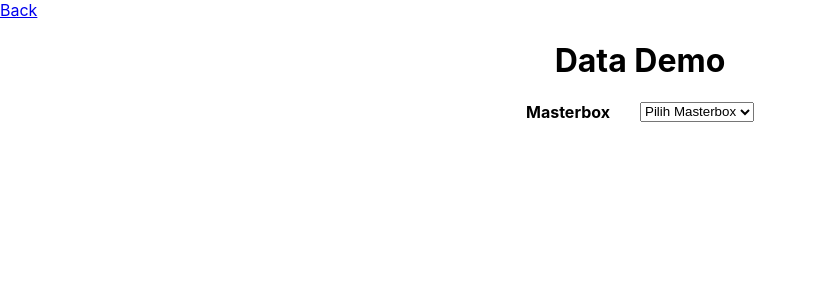
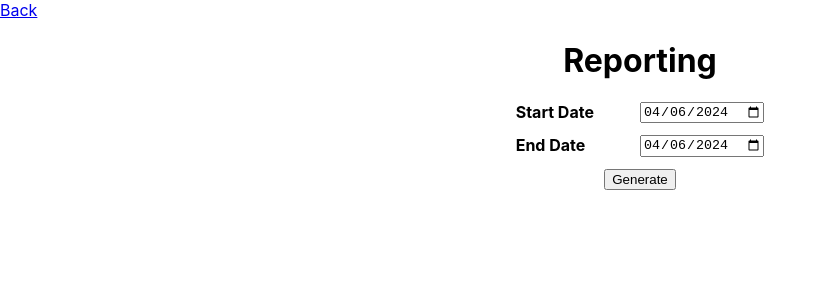
Before and after one commit to KevinDallian/QRCode, a React (Create React App) app: page /reporting in a window 1280 px wide. Shown: the top 300 px of the page, without its empty margins (0-826 px from the left). Built offline with nearby package versions, Linux system fonts and the light colour scheme.

Commit message:
added prefix for aggregation

```diff
--- a/src/App.js
+++ b/src/App.js
@@ -13,7 +13,17 @@ function App() {
   // const [jobs, setJobs] = useState([{id: "J001", productID: "PR001", batchNo: "B001", expiredDate: "12/12/2022", quantity: 100, jobStatus: "Active"}]);
   // const [orders, setOrders] = useState([{id: "O001", jobID: "J001", masterboxID: "M001", manufactureDate: "12/12/2022", status: "Active"}, {id: "O002", jobID: "J001", masterboxID: "M001", manufactureDate: "12/12/2022", status: "Active"}]);
   // const [masterboxs, setMasterbox] = useState([{id: "M001", productID: "PR001", jobID: "J001"}]);
-  const [products, setProducts] = useState([]);
+  const [products, setProducts] = useState([{
+    id: "PR001",
+    name: "Paracetamol",
+    nie: "DKL2321312",
+    het: 25000,
+    storage : "Simpan dalam suhu ruangan",
+    aggregations: [
+      {name: "Box", quantity: 20, prefix:'BX', level: 1},
+      {name: "Palet", quantity: 5, prefix:'PX', level: 2}
+    ]
+  }]);
   const [jobs, setJobs] = useState([]);
   const [orders, setOrders] = useState([]);
   const [masterboxs, setMasterbox] = useState([]);
@@ -27,7 +37,7 @@ function App() {
               <Route path='registrasi' element={<Registrasi products={products} setProducts={setProducts}/>}/>
               <Route path='jobOrder' element={<JobOrder jobs={jobs} setJobs={setJobs} products={products}/>}/>
               <Route path='serialisasi' element={<Serialisasi jobs={jobs} products={products} globalOrders={orders} setGlobalOrders={setOrders}/>} />
-              <Route path='agregasi' element={<Agregasi jobs={jobs} products={products} globalOrders={orders} setGlobalOrders={setOrders} masterboxs={masterboxs} setGlobalMasterbox={setMasterbox}/>}/>
+              <Route path='agregasi' element={<Agregasi jobs={jobs} products={products} globalOrders={orders} setGlobalOrders={setOrders} globalMasterboxs={masterboxs} setGlobalMasterbox={setMasterbox}/>}/>
               <Route path='reporting' element={<Reporting jobs={jobs} products={products} orders={orders} masterboxs={masterboxs}/>}/>
               <Route path='*'>404 Not Found</Route>
             </Route>
--- a/src/Pages/Agregasi/Agregasi.js
+++ b/src/Pages/Agregasi/Agregasi.js
@@ -1,21 +1,38 @@
 import './Agregasi.css';
 import ActionButton from '../../Components/ActionButton/ActionButton';
 import { Link } from 'react-router-dom';
-import { useState } from 'react';
+import { useEffect, useState } from 'react';
 import {EndModal, JobList, JobModal} from '../Serialisasi/Serialisasi';
 import ReactTable from '../../Components/Table/ReactTable';
 import Modal from '../../Components/Modal/Modal';
 import Barcode from 'react-jsbarcode';
+import { OptionForm } from '../../Components/FormDetail/FormDetail';
+import { findAllByTestId } from '@testing-library/react';
 
-export default function Agregasi({jobs, products, globalOrders, setGlobalOrders, masterboxs, setGlobalMasterbox}){
+export default function Agregasi({jobs, products, globalOrders, setGlobalOrders, globalMasterboxs, setGlobalMasterbox}){
     const headers = ['No', 'Order ID', 'Masterbox ID', 'Manufacture Date', 'Status'];
     const [showJobModal, setShowJobModal] = useState(false);
     const [showEndModal, setShowEndModal] = useState(false);
     const [showPrintModal, setShowPrintModal] = useState(false);
+
+    const [aggregationQty, setAggregationQty] = useState(0);
+    const [aggregationLvl, setAggregationLvl] = useState(null);
     const [currentJob, setCurrentJob] = useState({});
     const [scannedData, setScannedData] = useState([]);
     const [printData, setPrintData] = useState(null);
-    const [product, setProduct] = useState({});
+    const [product, setProduct] = useState(null);
+
+    useEffect(() => {
+        if (product !== null) {
+            const aggregation = product.aggregations.find((aggregation) => aggregation.name === aggregationLvl);
+            setAggregationQty(aggregation.quantity);
+        }
+    }, [aggregationLvl])
+
+    const getProductAggregationNames = (product) => {
+        if (product.aggregations === undefined) return [];
+        return product.aggregations.map((aggregation) => aggregation.name);
+    }
 
     const loadJob = (index) => {
         const job = jobs[index];
@@ -44,7 +61,6 @@ export default function Agregasi({jobs, products, globalOrders, setGlobalOrders,
         } else if (modalType === "PrintModal") {
             setShowPrintModal(!showPrintModal);
         }
-
     }
 
     const formatDate = (date) => {
@@ -57,6 +73,9 @@ export default function Agregasi({jobs, products, globalOrders, setGlobalOrders,
     }
 
     const scanOrder = () => {
+        const aggregation = product.aggregations.find((aggregation) => aggregation.name === aggregationLvl);
+
+        if (aggregation.level === 1) {
             const orders = globalOrders.filter((order) => order.jobID === currentJob.id && order.masterboxID === "");
             if (orders === undefined || orders.length === 0) return;
             const index = scannedData.length;
@@ -68,11 +87,26 @@ export default function Agregasi({jobs, products, globalOrders, setGlobalOrders,
                 orderStatus : "Printed"
             };
             setScannedData([...scannedData, newData]);
+        } else {
+            const masterboxs = globalMasterboxs.filter((masterbox)=> masterbox.jobID === currentJob.id);
+            if (masterboxs === undefined || masterboxs.length === 0) return;
+            const index = scannedData.length;
+            if (masterboxs[index] == null) return;
+            const masterbox = masterboxs[index];
+            const newData = {
+                orderID : masterbox.id,
+                masterboxID : "",
+                manufactureDate : new Date().toString(),
+                orderStatus : "Printed"
+            };
+            setScannedData([...scannedData, newData]);
+        }
     }
 
     const printMasterBox = () => {
-        const existingDataLength = masterboxs.length + 1;
-        const generatedID = `${product.nie}/${currentJob.batchNo}/MB${(existingDataLength).toString().padStart(3, "0")}`;
+        const existingDataLength = globalMasterboxs.length + 1;
+        const masterboxPrefix = product.aggregations.find((aggregation) => aggregation.name === aggregationLvl).prefix;
+        const generatedID = `${product.nie}/${currentJob.batchNo}/${masterboxPrefix}${(existingDataLength).toString().padStart(3, "0")}`;
         const masterbox = {
             id : generatedID,
             productID : currentJob.productID,
@@ -92,12 +126,12 @@ export default function Agregasi({jobs, products, globalOrders, setGlobalOrders,
         const updatedOrders = globalArrayOrders.map((order) => {
             if (scannedData.find((data) => data.orderID === order.id)){
                 order.masterboxID = generatedID;
-                order.status = "Printed";
+                order.status = "Scanned";
             }
             return order;
         });
         setGlobalOrders(updatedOrders);
-        setGlobalMasterbox([...masterboxs, masterbox]);
+        setGlobalMasterbox([...globalMasterboxs, masterbox]);
         setPrintData(printData);
         toggleModal("PrintModal");
     }
@@ -111,12 +145,14 @@ export default function Agregasi({jobs, products, globalOrders, setGlobalOrders,
             {showPrintModal && <PrintModal data={printData} toggleModal={()=>endPrint()}/>}
             <div className='flex-row job-display'>
                 <div className='col'>
+                    {product !== null && <OptionForm variableName={"Level"} options={getProductAggregationNames(product)} value={aggregationLvl} setValue={setAggregationLvl}/>}
+
                     <JobList name={"Job ID"} detail={currentJob.id} />
                     <JobList name={"Produk"} detail={currentJob.productID} />
                     <JobList name={"Batch No"} detail={currentJob.batchNo} />
                 </div>
                 <div className='col'>
-                    <JobList name={"Order Quantity"} detail={product.quantity}/>
+                    <JobList name={"Order Quantity"} detail={aggregationQty}/>
                     <JobList name={"Expired Date"} detail={formatDate(currentJob.expiredDate)}/>
                     <JobList name={"Job Status"} detail={currentJob.jobStatus}/>
                 </div>
@@ -125,8 +161,8 @@ export default function Agregasi({jobs, products, globalOrders, setGlobalOrders,
                     <ActionButton name={"End Job"} onClickFunction={()=> {toggleModal("EndModal")}} disabled={Object.keys(currentJob).length === 0}/>
                 </div>
                 <div className='flex-column'>
-                    <ActionButton name={"Print"} onClickFunction={()=> {printMasterBox()}} disabled={scannedData.length < product.quantity || Object.keys(currentJob).length === 0}/>
-                    <ActionButton name={"Scan"} onClickFunction={()=> {scanOrder()}} disabled={Object.keys(currentJob).length === 0 || scannedData.length >= product.quantity}/>
+                    <ActionButton name={"Print"} onClickFunction={()=> {printMasterBox()}} disabled={scannedData.length < aggregationQty || Object.keys(currentJob).length === 0}/>
+                    <ActionButton name={"Scan"} onClickFunction={()=> {scanOrder()}} disabled={Object.keys(currentJob).length === 0 || scannedData.length >= aggregationQty}/>
                 </div>
             </div>
 
--- a/src/Pages/Registrasi/Registrasi.js
+++ b/src/Pages/Registrasi/Registrasi.js
@@ -60,7 +60,7 @@ export default function Registrasi({products, setProducts}){
     const setAggregationForm = (quantity) => {
         let newFields = [];
         for (let i=0;i<quantity;i++) {
-            newFields.push({name:'', quantity:0, level: i+1});
+            newFields.push({name:'', quantity:0, prefix:'', level: i+1});
         }
         setAggregations(newFields);
     }
--- a/src/Pages/Reporting/Reporting.js
+++ b/src/Pages/Reporting/Reporting.js
@@ -2,13 +2,14 @@ import './Reporting.css';
 import { useEffect, useState } from 'react';
 import { OptionForm } from '../../Components/FormDetail/FormDetail';
 import { Link } from 'react-router-dom';
+import { DateForm } from '../../Components/FormDetail/FormDetail';
 import Barcode from 'react-jsbarcode';
 import QRCode from 'react-qr-code';
 import Modal from '../../Components/Modal/Modal';
 
 export default function Reporting({jobs, products, orders, masterboxs}){
-    const masterboxIDs = masterboxs.map((masterbox) => `${masterbox.id}`);
-    const [masterboxId, setMasterboxId] = useState('');
+    const [startDate, setStartDate] = useState(new Date());
+    const [endDate, setEndDate] = useState(new Date());
     const [masterboxData, setMasterboxData] = useState(null);
     const [orderData, setOrderData] = useState([]);
     const [jobData, setJobData] = useState([]);
@@ -54,45 +55,16 @@ export default function Reporting({jobs, products, orders, masterboxs}){
             return new Date(date).toISOString().split('T')[0];
         }
     }
-
-    useEffect(() => {
-        if (masterboxId) {
-            const masterbox = masterboxs.find((masterbox) => masterbox.id === masterboxId);
-            setMasterboxData(masterbox);
-            console.log("Masterbox : ", masterbox);
-
-            const order = orders.filter((order) => order.masterboxID === masterboxId);
-            setOrderData(order);
-            console.log("Order : ", order);
-
-            const job = jobs.find((job) => job.id === masterbox.jobID);
-            setJobData(job);
-            console.log("Job : ", job);
-
-            const product = products.find((product) => product.id === job.productID);
-            setProductData(product);
-            console.log("Product : ", product);
-        } else {
-            setMasterboxData(null);
-            setOrderData([]);
-            setJobData([]);
-            setProductData([]);
-        }
-    }, [masterboxId]);
     return (
         <>
             <Link to={"/"}>Back</Link>
             <div className='center'>
-                <h1>Data Demo</h1>
-                <OptionForm variableName='Masterbox' options={masterboxIDs} value={masterboxId} setValue={(e)=>{setMasterboxId(e)}}/>
-                {masterboxData === null ? <></> : <MasterboxDisplay productData={productData} jobData={jobData} masterboxData={masterboxData}/>}
-                {orderData.length === 0 ? <></> :
-                <><h1>Orders</h1>
-                {orderDisplay}</>
-                }
+                <h1>Reporting</h1>
+                <DateForm variableName='Start Date' value={startDate} setValue={setStartDate}/>
+                <DateForm variableName='End Date' value={endDate} setValue={setEndDate}/>
                 {showModal && <ProductModal productData={productData} setShowModal={setShowModal}/>}
+                <button onClick={()=>{console.log('Generate')}}>Generate</button>
             </div>
-
         </>
     )
 }
--- a/src/Pages/Serialisasi/Serialisasi.js
+++ b/src/Pages/Serialisasi/Serialisasi.js
@@ -90,7 +90,7 @@ export default function Serialisasi({jobs, products, globalOrders, setGlobalOrde
                     <JobList name={"Batch No"} detail={currentJob.batchNo} />
                 </div>
                 <div className='col'>
-                    <JobList name={"Order Quantity"} detail={currentJob.quantity}/>
+                    <JobList name={"Order Quantity"} detail={currentJob.productQty}/>
                     <JobList name={"Expired Date"} detail={formatDate(currentJob.expiredDate)}/>
                     <JobList name={"Job Status"} detail={currentJob.jobStatus}/>
                 </div>
```
Also changed, not shown: src/Components/DynamicForm/DynamicForm.js (+5 -2 lines). Lines whose indentation alone changed are shown as unchanged.
